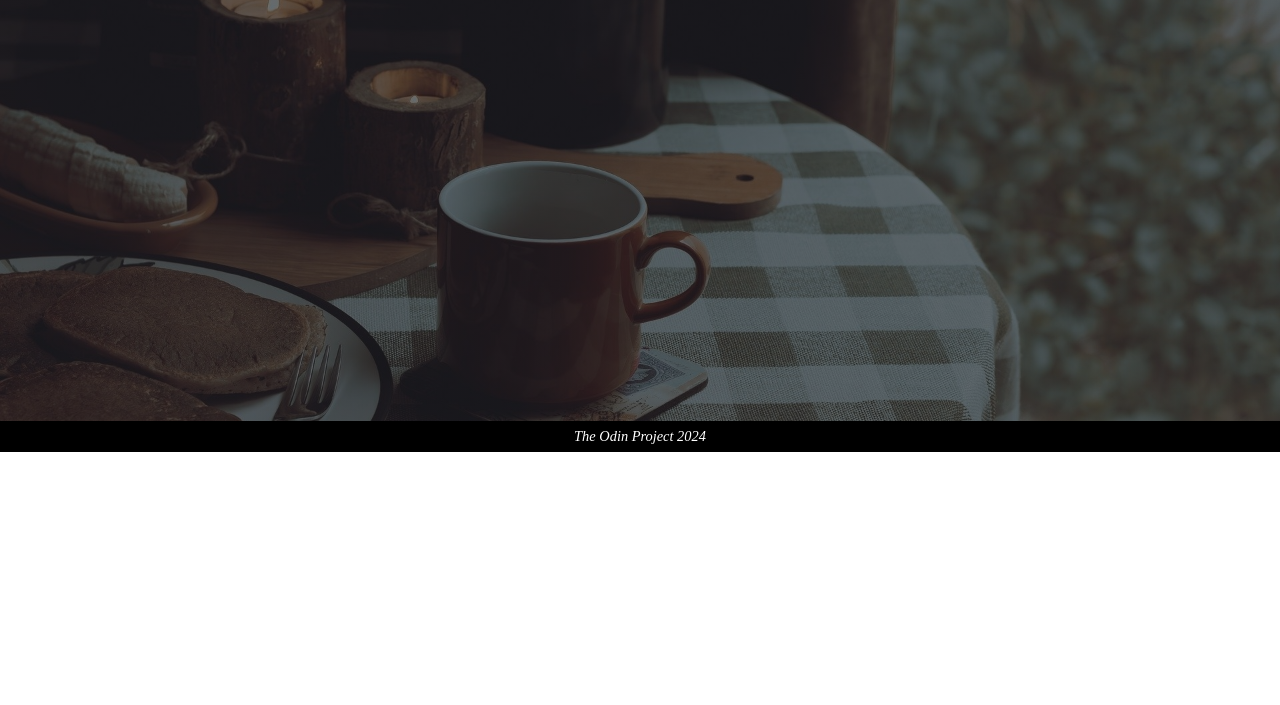
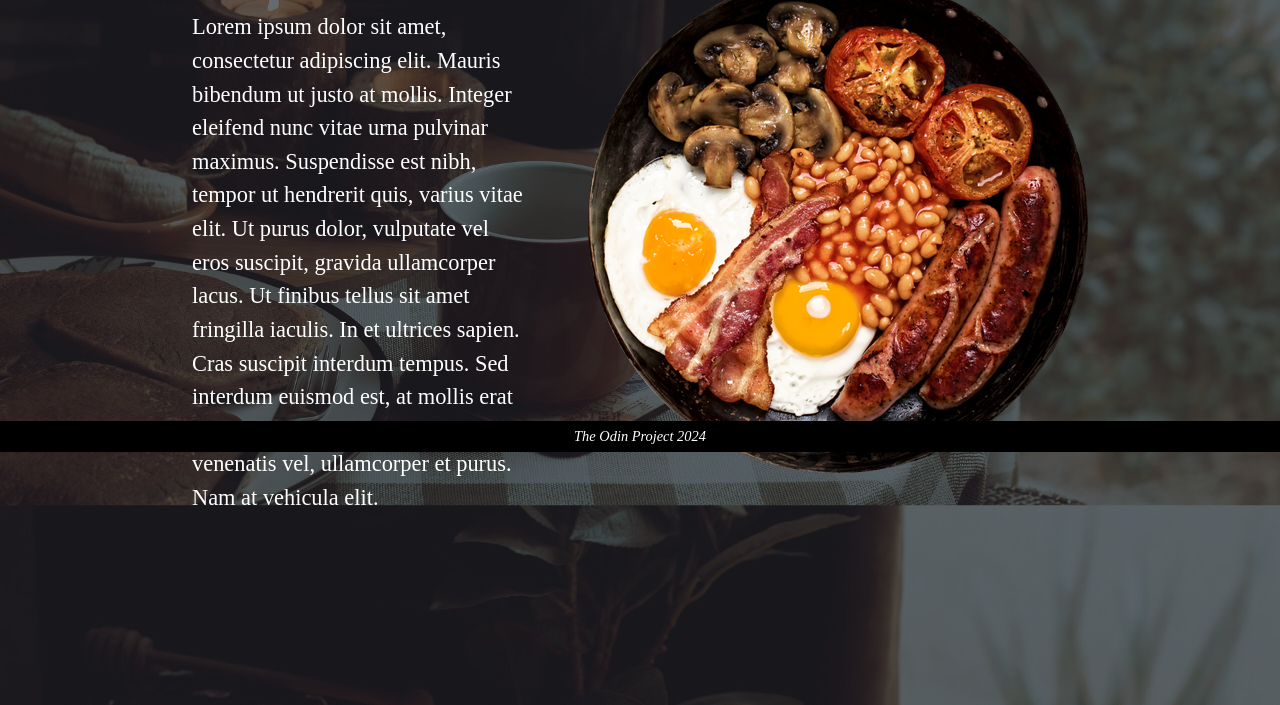
Before and after one commit to black23cat/restaurant-page, a website built with webpack: page src/template.html in a window 1280 px wide. Shown: the part 348-1053 px from the top of the page. Before the commit the page ends 800 px from the top, so only its background shows below. Built offline with nearby package versions, Linux system fonts and the light colour scheme.

Commit message:
Add homePage function to home.js Add event listener for header nav button Add home page styling

```diff
--- a/src/home.js
+++ b/src/home.js
@@ -32,3 +32,27 @@ class Card{
     return card;
   }
 }
+
+const homePage = function(){
+  const container = document.createElement('div');
+  container.classList.add('container-home');
+  container.appendChild(homeCard.generateCardNode('500px'));
+
+  return container;
+}
+
+const homeCard = new Card(
+  'Enjoy Our Delicious Breakfast',
+  `Lorem ipsum dolor sit amet, consectetur adipiscing elit.
+  Mauris bibendum ut justo at mollis. Integer eleifend nunc vitae urna
+  pulvinar maximus. Suspendisse est nibh, tempor ut hendrerit quis, varius
+  vitae elit. Ut purus dolor, vulputate vel eros suscipit, gravida ullamcorper
+  lacus. Ut finibus tellus sit amet fringilla iaculis. In et ultrices sapien.
+  Cras suscipit interdum tempus. Sed interdum euismod est, at mollis erat
+  faucibus in. Nulla leo elit, interdum a venenatis vel, ullamcorper et
+  purus. Nam at vehicula elit.`,
+  englishBrakfastImage,
+  'home'
+);
+
+export { homePage, Card };
--- a/src/index.js
+++ b/src/index.js
@@ -1,4 +1,5 @@
 import "./styles.css";
+import { homePage } from "./home.js";
 
 const screenDisplay = function (){
   const buttons = document.querySelectorAll('nav button');
@@ -10,7 +11,8 @@ const screenDisplay = function (){
     const content = document.getElementById('content');
     switch(e.target.classList.value){
       case 'home':
-        alert(`You click ${e.target.classList.value}`);
+        content.textContent = '';
+        content.appendChild(homePage());
         break;
       case 'menu':
         alert(`You click ${e.target.classList.value}`);
@@ -22,4 +24,6 @@ const screenDisplay = function (){
   }
 
   // Initial page load
+  content.textContent = '';
+  content.appendChild(homePage());
 }();
--- a/src/styles.css
+++ b/src/styles.css
@@ -58,3 +58,33 @@ body{
   background-size: cover;
   background-attachment: fixed;
 }
+
+/* CONTENT STYLE */
+#content {
+  width: var(--content-width);
+  margin: 125px auto;
+}
+
+/* HOME PAGE STYLE */
+#content .card.home{
+  display: flex;
+  align-items: center;
+  justify-content: space-around;
+  gap: 60px;
+  color: white;
+  /* background-color: rgba(10, 10, 10, 0.5); */
+  padding: 40px 0;
+  /* border-radius: 10px; */
+}
+
+.card.home .left h1{
+  font-size: 2.8rem;
+}
+
+.card.home p{
+  margin-top: 25px;
+  margin-bottom: 25px;
+  font-size: 1.4rem;
+  line-height: 1.5;
+  max-inline-size: 70ch;
+}
```
